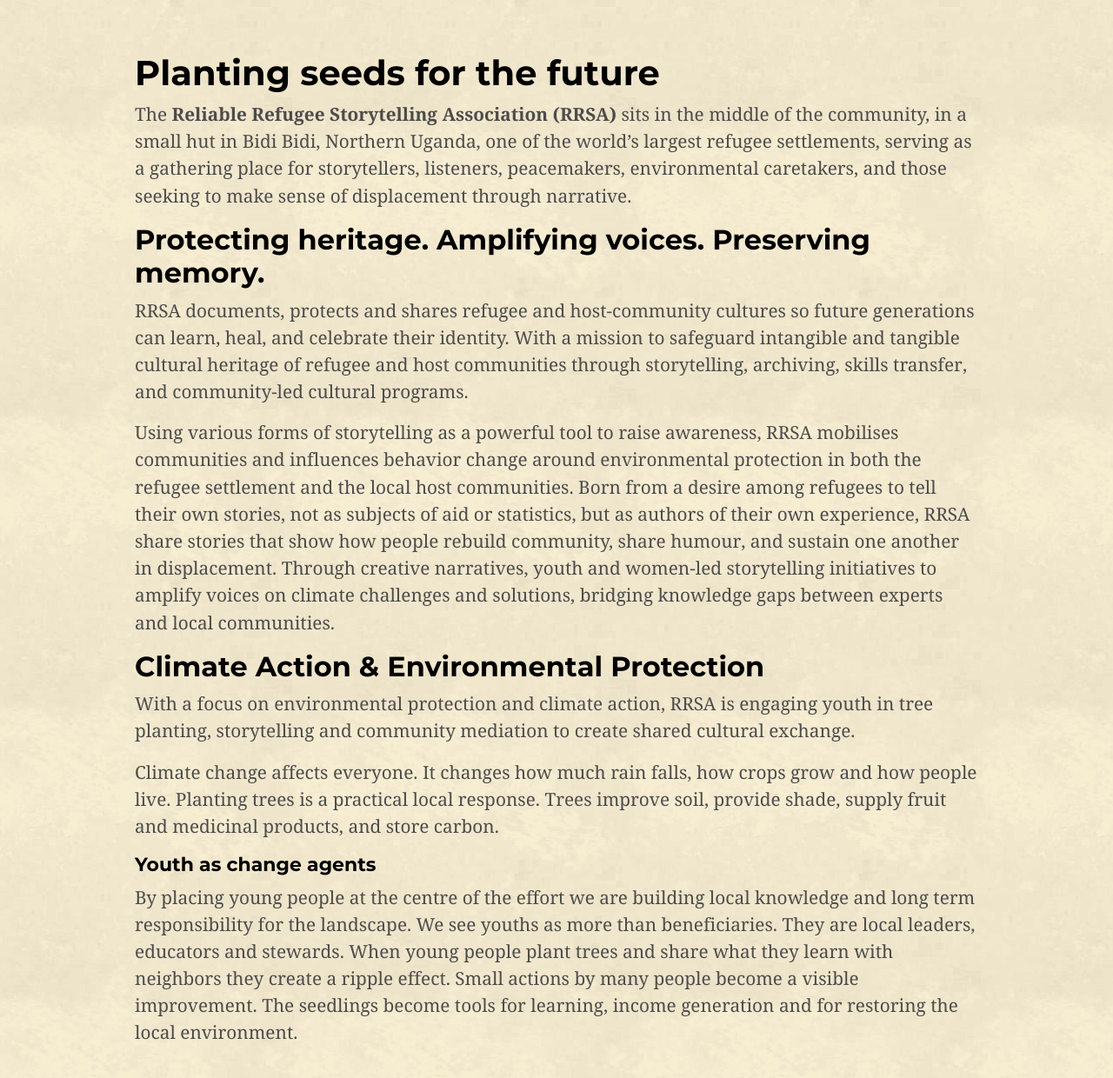
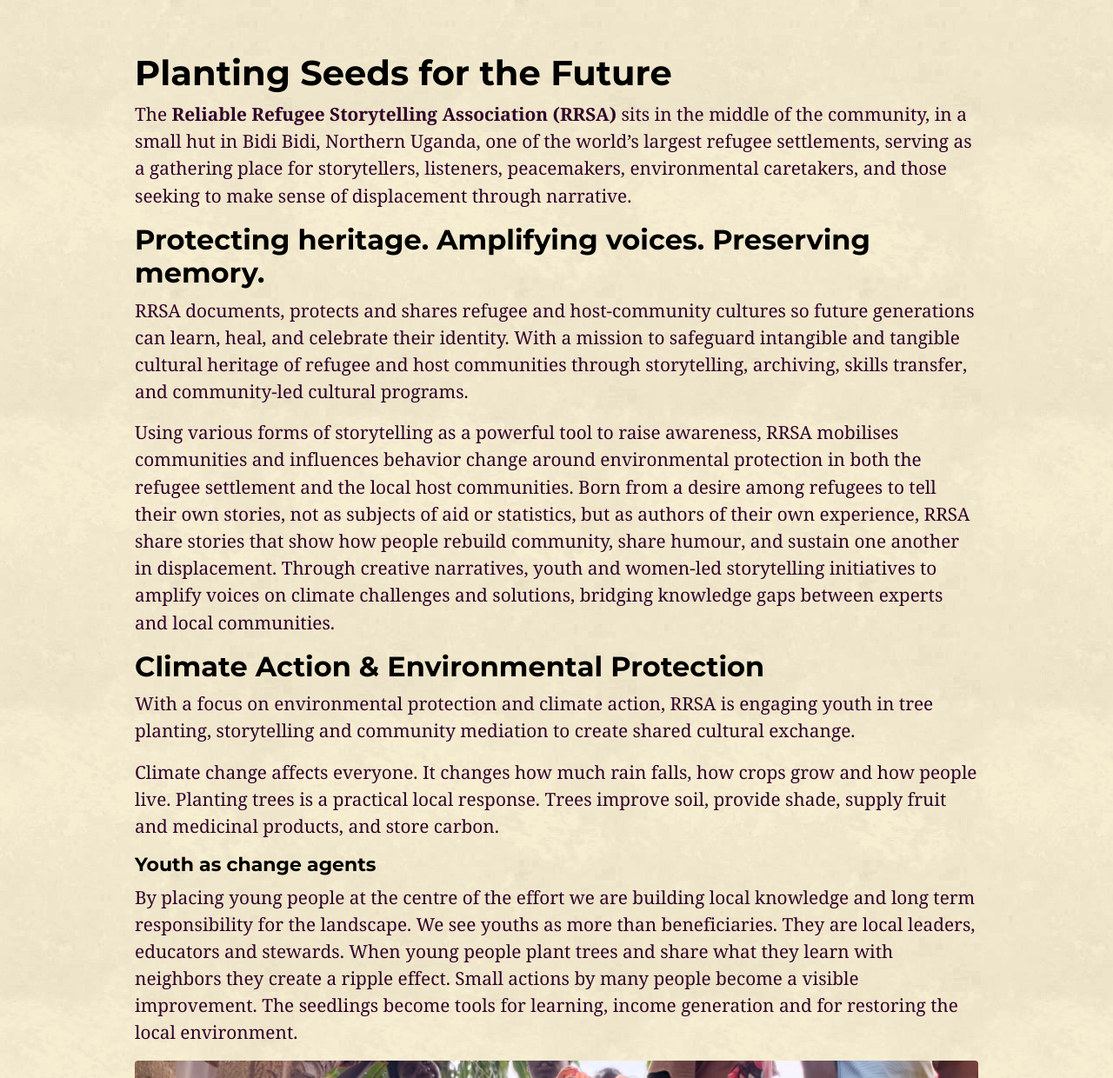
Before and after one commit to ASKnetCommunity/ASKnet.Community, a Jekyll site: the page built from _stories/planting-seeds.md, in a window 1280 px wide and 1400 px high. Shown: the part 160-1400 px from the top of the window at 87% size. Built offline with Jekyll 4.4.1, drawn with Linux system fonts in a browser that asks for light colours; some of the changed text lies outside the part shown.

Commit message:
add: improve pics and styling

```diff
--- a/_stories/planting-seeds.md
+++ b/_stories/planting-seeds.md
@@ -5,7 +5,7 @@
 image:
 ---
 
-# Planting seeds for the future
+# Planting Seeds for the Future
 
 The **Reliable Refugee Storytelling Association (RRSA)** sits in the middle of the community, in a small hut in Bidi Bidi, Northern Uganda, one of the world’s largest refugee settlements, serving as a gathering place for storytellers, listeners, peacemakers, environmental caretakers, and those seeking to make sense of displacement through narrative.
 
@@ -25,15 +25,25 @@
 
 By placing young people at the centre of the effort we are building local knowledge and long term responsibility for the landscape. We see youths as more than beneficiaries. They are local leaders, educators and stewards. When young people plant trees and share what they learn with neighbors they create a ripple effect. Small actions by many people become a visible improvement. The seedlings become tools for learning, income generation and for restoring the local environment.
 
-![](assets/img/stories/planting-seeds-climateresilience.jpg)
-*Image: Local youths and a woman arranging young tree seedlings in small black polybags on red soil, ready for planting.*
+<figure class="text-center">
+  <img src="{{ '/assets/img/stories/planting-seeds-climateresilience.jpg' | relative_url }}" class="img-fluid rounded" alt="climateresilience">
+  <!-- ![climateresilience]({{ '/assets/img/stories/planting-seeds-climateresilience.jpg' | relative_url }}){: .img-fluid .rounded} -->
+  <figcaption class="mt-2 text-muted">
+    Image: Local youths and a woman arranging young tree seedlings in small black polybags on red soil, ready for planting.
+  </figcaption>
+</figure>
 
 On September 9th 2025, Reliable Refugee Storytellers Association distributed more than 500 tree seedlings to young people in Bidibidi Refugee Settlement Zone 1. The seedlings included guava, mango, neem, teak and orange. The seeding focused on youths who will plant and care for the trees in community spaces, home gardens and shared plots.
 
 Reliable Refugee Storytellers Association organized a distribution event and short practical briefing. Youth participants received seedlings and simple guidance on planting, watering and early care. The focus was on species that deliver immediate and long term benefits. Guava and mango will provide fruit, neem has medicinal and pest control uses, teak is a long term timber option and orange trees offer both fruit and shade.
 
-![][image2]
-*Image: Youths plant 500+ tree seedlings in Bidibidi to protect the environment*
+<figure class="text-center">
+  <img src="{{ '/assets/img/stories/planting-seeds-climateaction-youth.jpg' | relative_url }}" class="img-fluid rounded" alt="climateaction-youth">
+  <!-- ![climateaction-youth]({{ '/assets/img/stories/planting-seeds-climateaction-youth.jpg' | relative_url }}){: .img-fluid .rounded} -->
+  <figcaption class="mt-2 text-muted">
+    Image: Youths plant 500+ tree seedlings in Bidibidi to protect the environment.
+  </figcaption>
+</figure>
 
 ### Key Components and methods for climate action:
 
@@ -49,13 +59,14 @@
 
 In 2023, Reliable Refugee Storytellers Association (RRSA) embarked on an important journey to strengthen the voices of refugees through storytelling and radio presentation training. Workshops introducing the basics of podcasting and audio storytelling have helped the RRSA team sharpen its skills and refine its craft, sparking new confidence and skills. Participants learned the art of crafting compelling stories and the techniques of radio presentation.
 
-“The storytelling training has improved my writing skills and has also made me be cautious while reporting not to do harm because stories are powerful if told wrongly can destroy.” Christine Onzia Wani, Freelance Journalist
-(Quote source: [https://reliablerefugeesa.org/](https://reliablerefugeesa.org/))
+> “The storytelling training has improved my writing skills and has also made me be cautious while reporting not to do harm because stories are powerful if told wrongly can destroy.” <br>
+> — Christine Onzia Wani, Freelance Journalist
+> (Quote source: [https://reliablerefugeesa.org/](https://reliablerefugeesa.org/))
 
 The training emphasized how to prepare for podcast recordings, manage the technical
 side of editing, and publish polished productions ready to reach wide audiences. The association is moving from telling stories informally to producing and sharing community media for listeners beyond Bidi Bidi.
 
-# Reflections & Next Steps
+## Reflections & Next Steps
 
 This grassroots association has the potential to become a lighthouse for community-led storytelling, peacebuilding and environmental protection within refugee settlements.
 
--- a/assets/scss/_common.scss
+++ b/assets/scss/_common.scss
@@ -34,7 +34,6 @@
 img {
   vertical-align: middle;
   border: 0;
-  max-width: 100%;
 }
 
 a:link,
--- a/assets/scss/_typography.scss
+++ b/assets/scss/_typography.scss
@@ -35,6 +35,9 @@
   }
 }
 
+.text-muted {
+  color: rgba($color: $primary-color, $alpha: .6) !important;
+}
 
 h1,h2,h3,h4,h5,h6 {
   color: $text-color-dark;
--- a/assets/scss/_variables.scss
+++ b/assets/scss/_variables.scss
@@ -5,7 +5,7 @@
 $fourth-color: #C5A14B;
 $link-color: $fourth-color; // #A46131;
 $link-hover-color: lighten($color: $fourth-color, $amount: 10);
-$text-color: #4c4c4c;
+$text-color: $primary-color;
 $text-color-dark: #000;
 $text-color-light: #999;
 $body-color: #fff;
--- a/assets/scss/templates/_blog.scss
+++ b/assets/scss/templates/_blog.scss
@@ -10,7 +10,7 @@
 blockquote > p {
   display: inline-block;
   padding: 10px 20px;
-  background: $gray;
+  background: rgba($color: $secondary-color, $alpha: .8);
   border-left: 2px solid $primary-color;
   font-style: italic;
   font-size: 22px;
--- a/assets/scss/templates/_homepage.scss
+++ b/assets/scss/templates/_homepage.scss
@@ -139,7 +139,8 @@
   border-radius: inherit;
   top: 0;
   left: 0;
-  background: rgba($color: $primary-color, $alpha: .8);
+  background: rgba($color: $primary-color, $alpha: 0.6);
+  mix-blend-mode: color;
   opacity: 0;
   visibility: hidden;
   transition: .3s ease;
```
